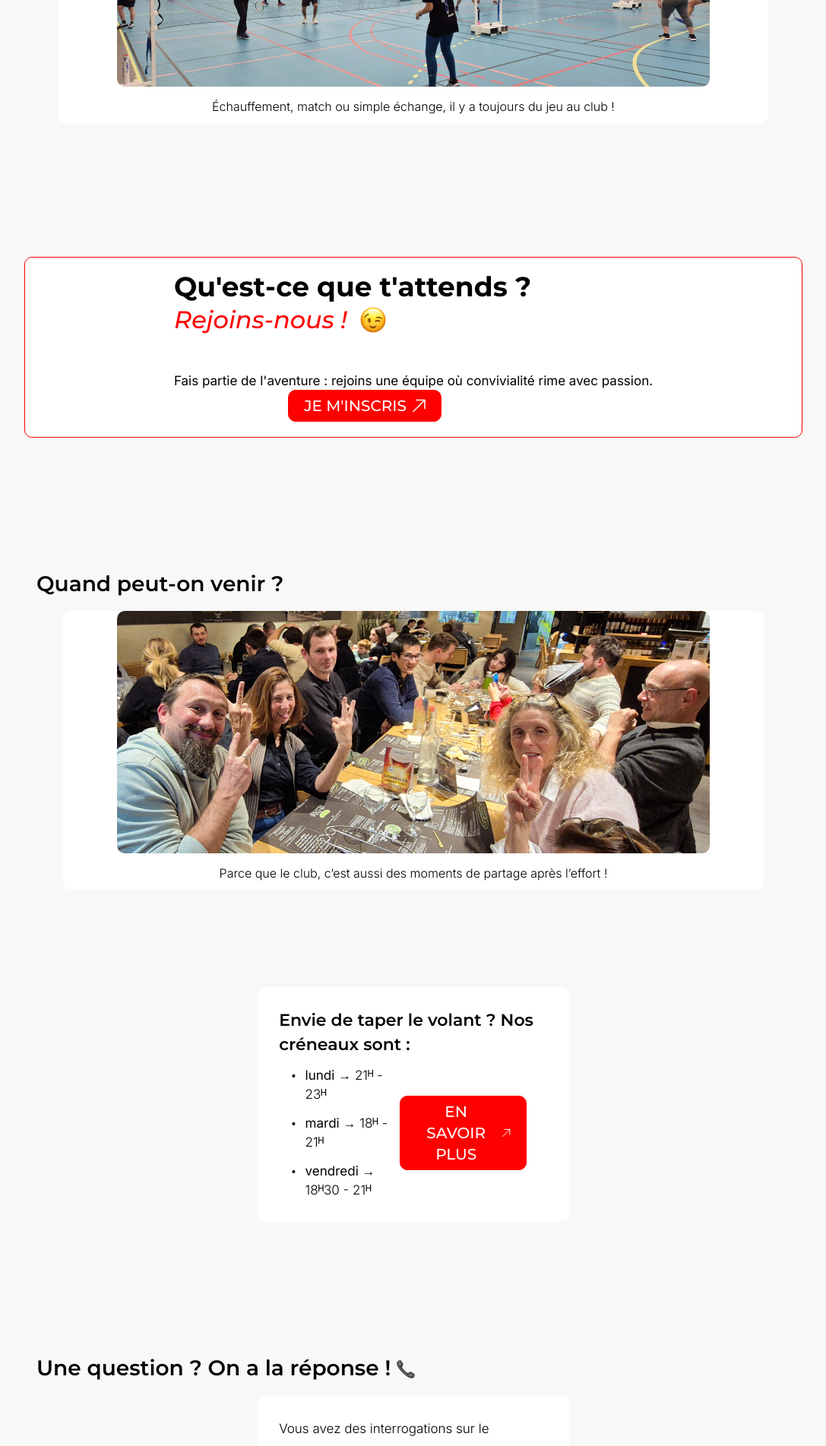
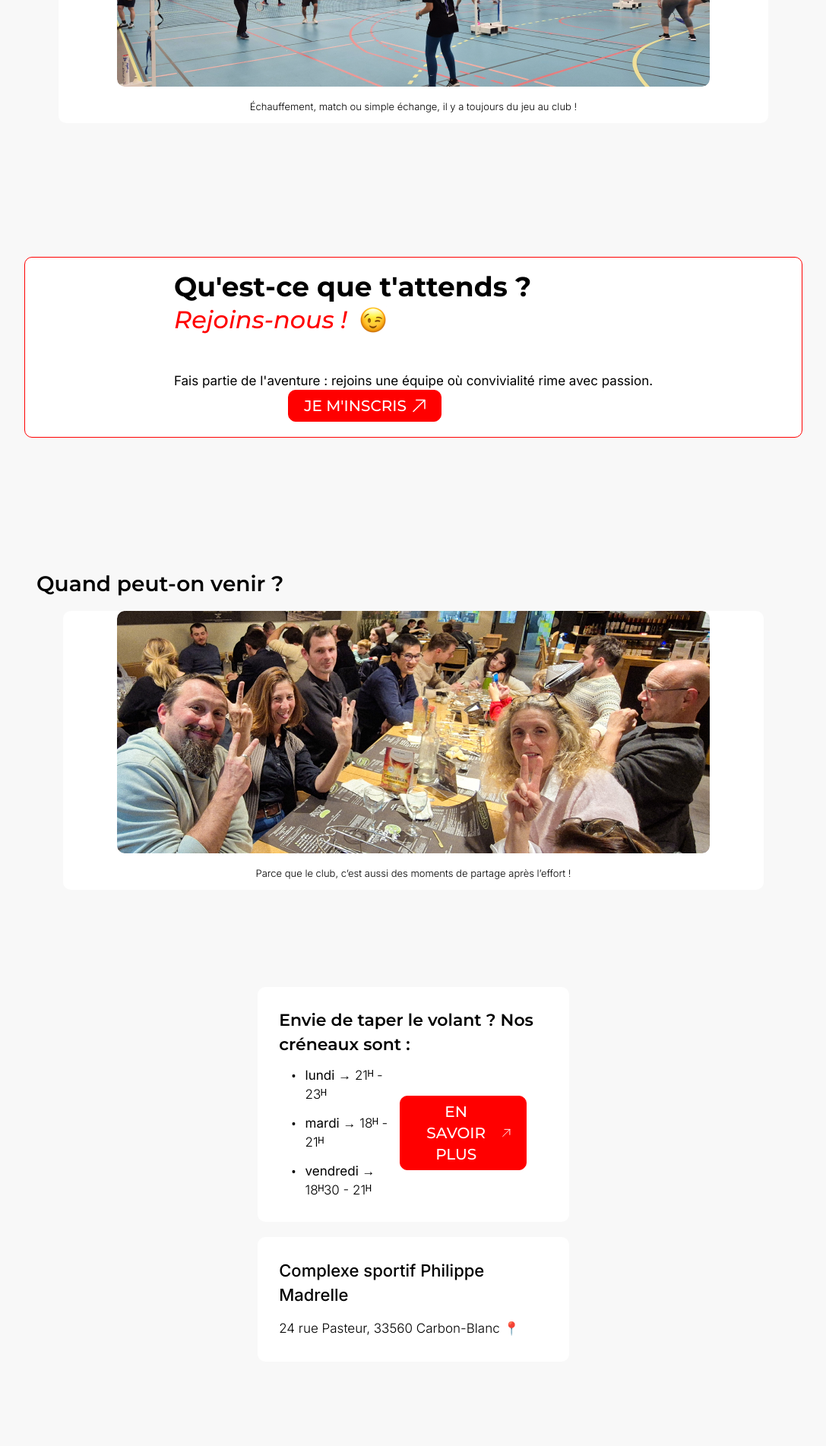
Before and after one commit to Matsuel/CACBO-Badminton, a Next.js app: page / in a window 1280 px wide. Shown: the part 1700-3603 px from the top of the page at 76% size, without its empty margins (96-1183 px from the left). Built offline with nearby package versions, Linux system fonts and the light colour scheme; a web font is replaced by a local one.

Commit message:
Adjuste home page

```diff
--- a/src/app/page.tsx
+++ b/src/app/page.tsx
@@ -61,7 +61,7 @@ export default function Home() {
             <ImageLegend
               image={Groupe}
               description={"Échauffement, match ou simple échange, il y a toujours du jeu au club !"}
-              descriptionClassName="w-[90%] leading-5 text-base mb-3"
+              descriptionClassName="w-[90%] leading-5 mb-3"
             />
 
           </div>
@@ -112,12 +112,13 @@ export default function Home() {
             <ImageLegend
               image={Hero2}
               description={"Parce que le club, c’est aussi des moments de partage après l’effort ! "}
-              descriptionClassName="w-[90%] leading-5 text-base mb-3"
+              descriptionClassName="w-[90%] leading-5 mb-3"
             />
 
           </div>
 
-          <Infos>
+          <div className="w-[40%] h-auto flex flex-col items-start justify-center gap-5">
+            <Infos className="w-full">
 
               <Subtitle className="!text-[22px]">
                 Envie de taper le volant ? Nos créneaux sont :
@@ -151,6 +152,17 @@ export default function Home() {
               </div>
 
             </Infos>
+
+            <Infos className="w-full items-start">
+              <Subtitle className="font-Inter font-medium !text-[22px]">
+                Complexe sportif Philippe Madrelle
+              </Subtitle>
+
+              <Paragraphe>
+                24 rue Pasteur, 33560 Carbon-Blanc 📍
+              </Paragraphe>
+            </Infos>
+          </div>
         </div>
 
       </div>
@@ -190,7 +202,7 @@ export default function Home() {
             <ImageLegend
               image={Hero3}
               description={"Le badminton, c'est avant tout du plaisir et du partage sur le terrain !"}
-              descriptionClassName="w-[90%] leading-5 text-base mb-3"
+              descriptionClassName="w-[90%] leading-5 mb-3"
             />
 
           </div>
@@ -211,7 +223,7 @@ export default function Home() {
             <ImageLegend
               image={Hero4}
               description={"Smash, défense, amorti... et surtout du plaisir !"}
-              descriptionClassName="w-[90%] leading-5 text-base mb-3"
+              descriptionClassName="w-[90%] leading-5 mb-3"
             />
 
           </div>
@@ -305,7 +317,7 @@ export default function Home() {
             <ImageLegend
               image={Hero5}
               description={"Ici, on joue, on rigole et on progresse ensemble !"}
-              descriptionClassName="leading-5 text-base mb-3"
+              descriptionClassName="leading-5 mb-3"
             />
 
           </div>
```
Lines whose indentation alone changed are shown as unchanged.
